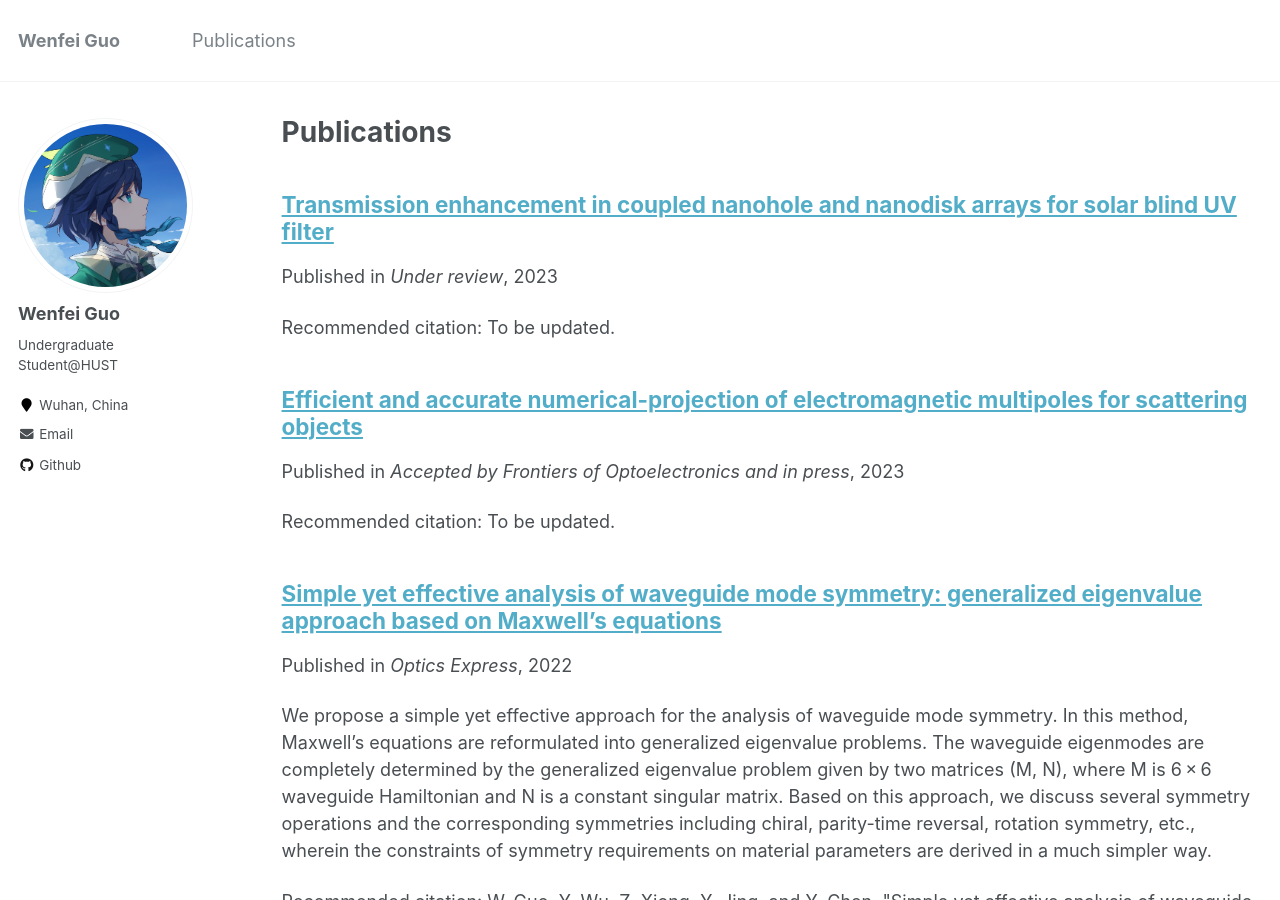
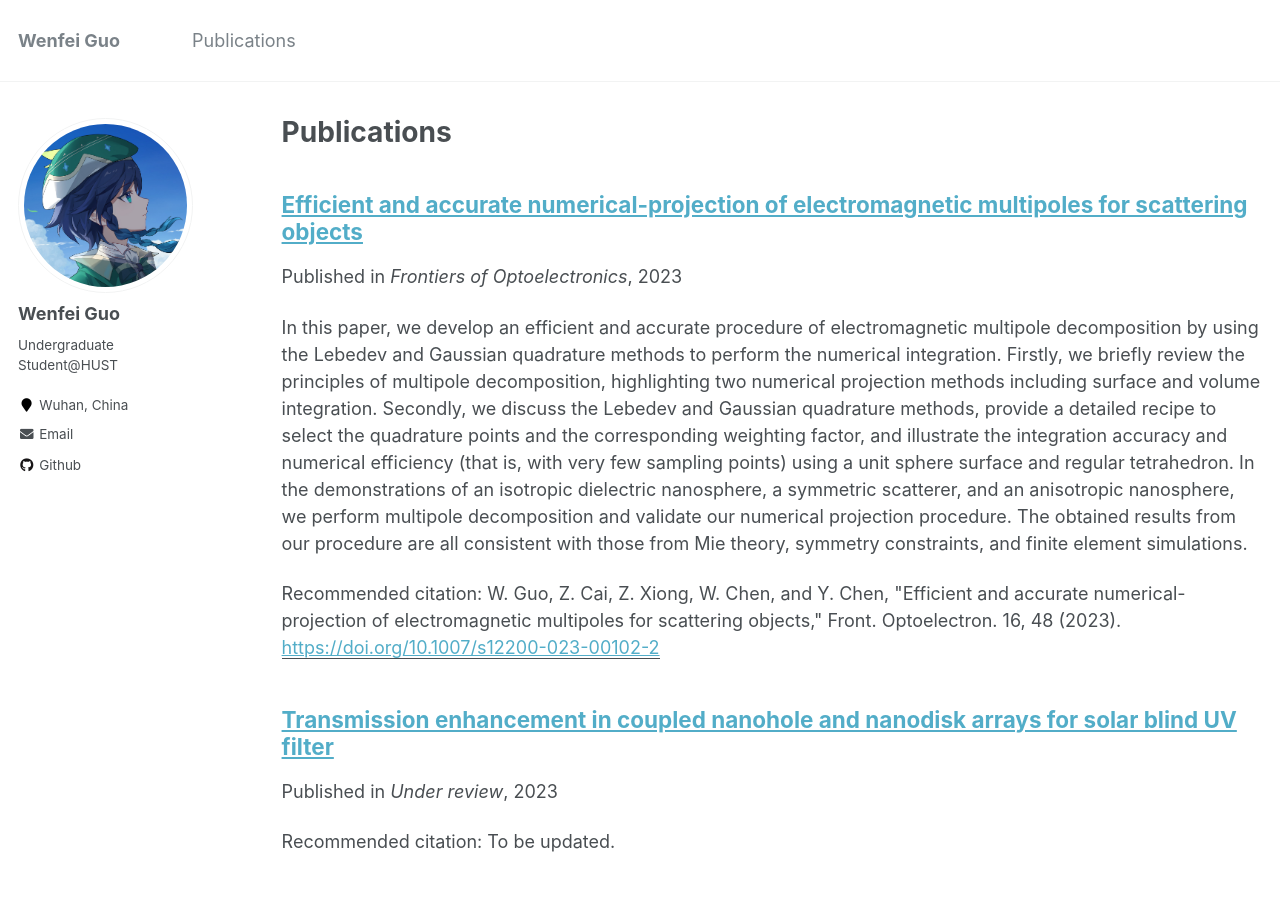
Before and after one commit to cma9cma/cma9cma.github.io, a Jekyll site: the page built from _pages/publications.md, in a window 1280 px wide and 900 px high. Built offline with Jekyll 4.4.1, drawn with Linux system fonts in a browser that asks for light colours.

Commit message:
Update 2010-10-01-paper-title-number-2.md

```diff
--- a/_publications/2010-10-01-paper-title-number-2.md
+++ b/_publications/2010-10-01-paper-title-number-2.md
@@ -1,9 +1,9 @@
 ---
 title: "Efficient and accurate numerical-projection of electromagnetic multipoles for scattering objects"
 collection: publications
-excerpt: ''
-date: 2023-08-29
-venue: 'Accepted by Frontiers of Optoelectronics and in press'
-paperurl: ''
-citation: 'To be updated.'
+excerpt: 'In this paper, we develop an efficient and accurate procedure of electromagnetic multipole decomposition by using the Lebedev and Gaussian quadrature methods to perform the numerical integration. Firstly, we briefly review the principles of multipole decomposition, highlighting two numerical projection methods including surface and volume integration. Secondly, we discuss the Lebedev and Gaussian quadrature methods, provide a detailed recipe to select the quadrature points and the corresponding weighting factor, and illustrate the integration accuracy and numerical efficiency (that is, with very few sampling points) using a unit sphere surface and regular tetrahedron. In the demonstrations of an isotropic dielectric nanosphere, a symmetric scatterer, and an anisotropic nanosphere, we perform multipole decomposition and validate our numerical projection procedure. The obtained results from our procedure are all consistent with those from Mie theory, symmetry constraints, and finite element simulations.'
+date: 2023-12-29
+venue: 'Frontiers of Optoelectronics'
+paperurl: 'https://doi.org/10.1007/s12200-023-00102-2'
+citation: 'W. Guo, Z. Cai, Z. Xiong, W. Chen, and Y. Chen, "Efficient and accurate numerical-projection of electromagnetic multipoles for scattering objects," Front. Optoelectron. 16, 48 (2023).'
 ---
```
